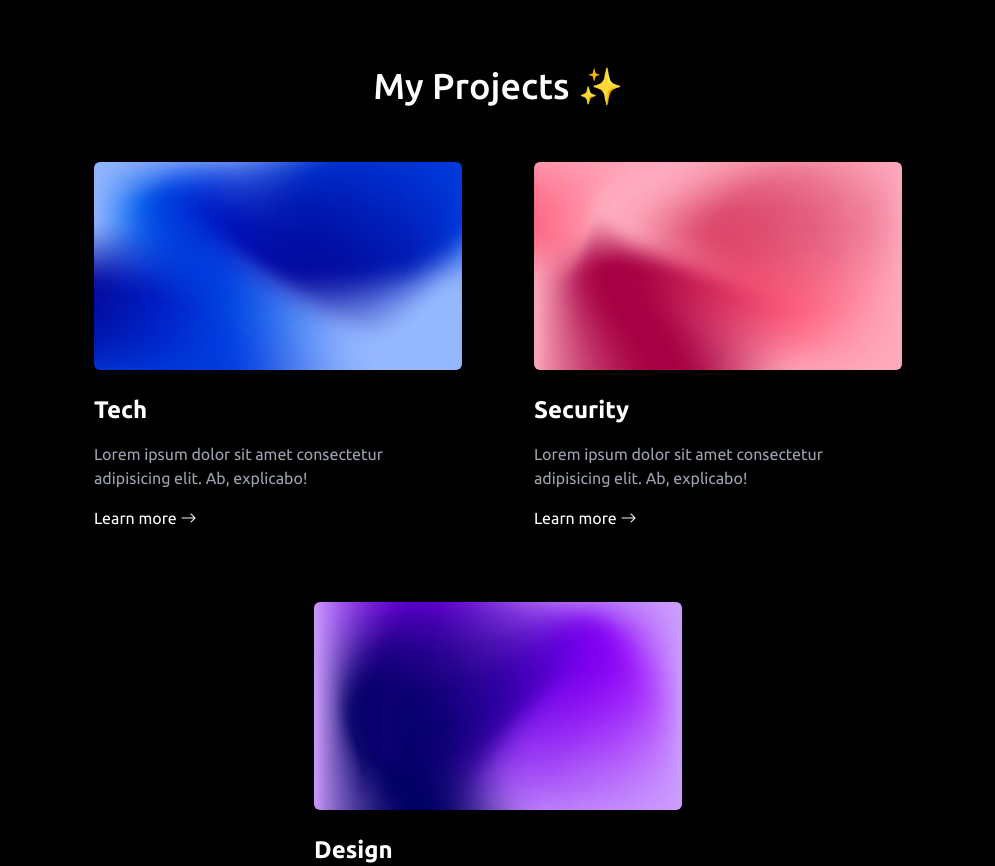
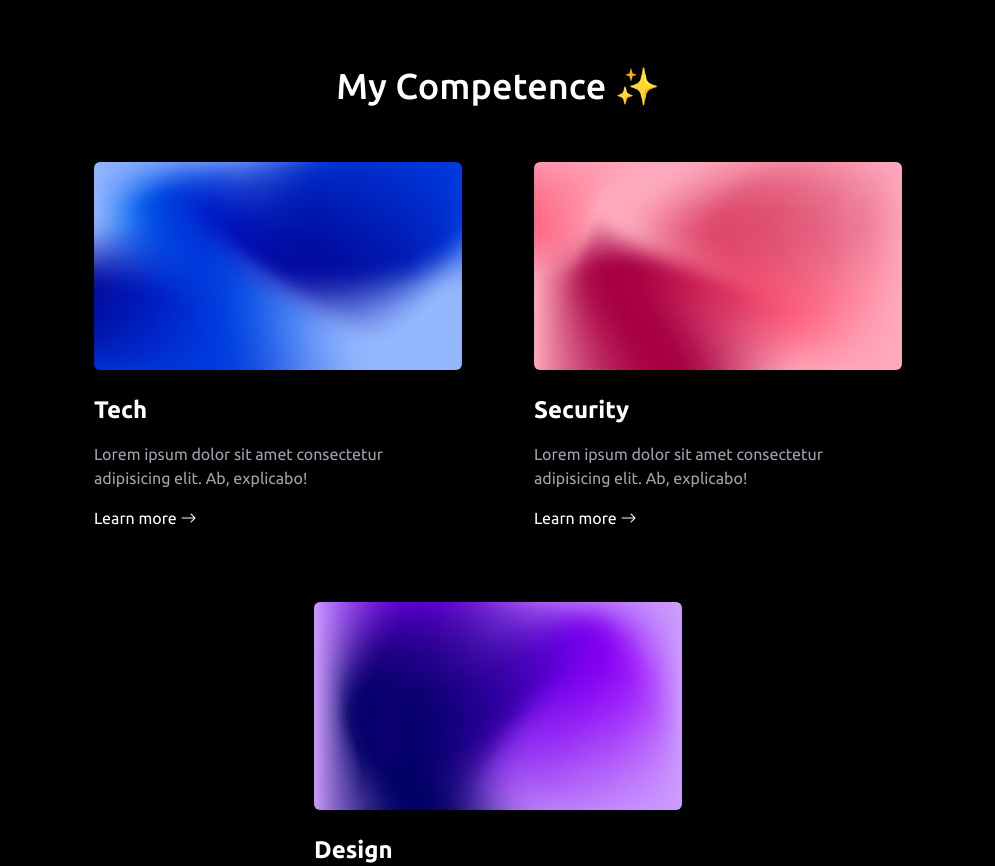
Before and after one commit to onixxstudio/neel, a website: page index.html in a window 1280 px wide. Shown: the part 4725-5591 px from the top of the page, without its empty margins (142-1137 px from the left). Drawn offline with nearby package versions, Linux system fonts and the light colour scheme.

Commit message:
Update index.html

```diff
--- a/index.html
+++ b/index.html
@@ -439,7 +439,7 @@
             <h3
                 class="reveal-up tw-text-center tw-text-4xl tw-font-medium max-md:tw-text-2xl"
             >
-                My Projects ✨
+                My Competence ✨
             </h3>
             <!-- articles -->
             <div
```
